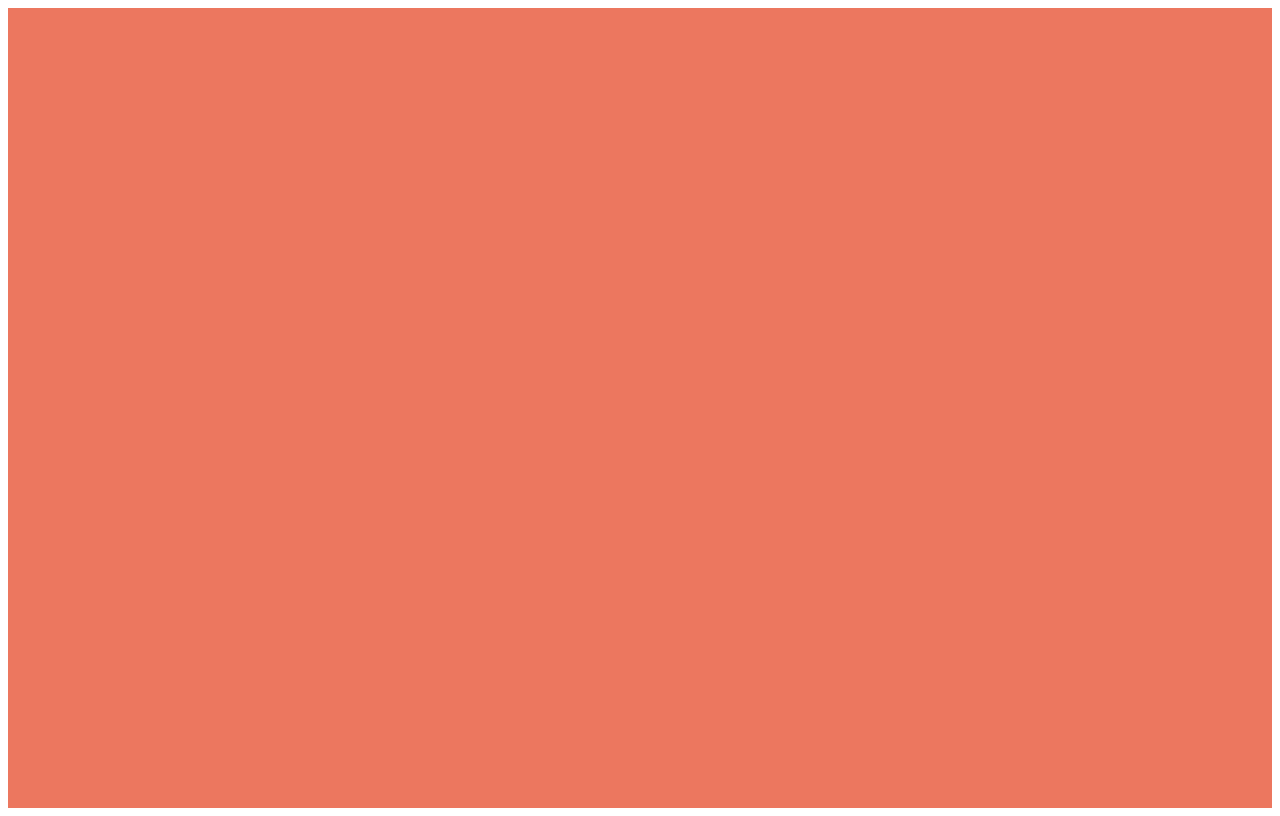
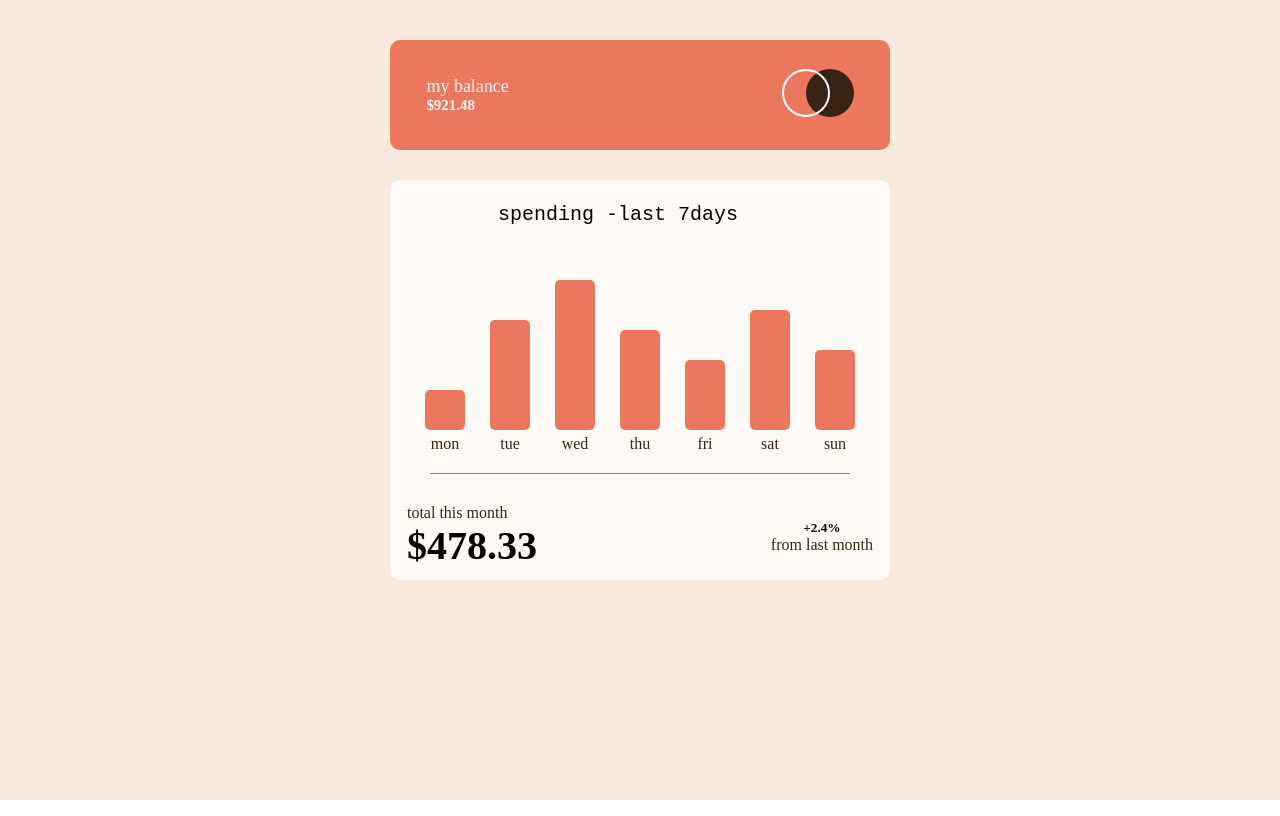
Before and after one commit to sandro663/--9, a plain HTML site: page index.html in a window 1280 px wide. Drawn offline with Linux system fonts and the light colour scheme.

Commit message:
finish project

```diff
--- a/index.html
+++ b/index.html
@@ -7,7 +7,102 @@
 
     <link rel="stylesheet" href="./styyles.css" />
   </head>
+
+  <style>
+    * {
+      padding: 0;
+      box-sizing: border-box;
+      margin: 0;
+    }
+  </style>
+
   <body>
-    <div class="background"></div>
+    <div class="background-div">
+      <div class="background-div-2">
+        <div class="div-1">
+          <div class="color-div">
+            <span>my balance</span>
+
+            <h5>$921.48</h5>
+          </div>
+
+          <div>
+            <svg
+              width="72"
+              height="48"
+              viewBox="0 0 72 48"
+              xmlns="http://www.w3.org/2000/svg"
+            >
+              <g fill="none" fill-rule="evenodd">
+                <circle fill="#382314" cx="48" cy="24" r="24" />
+                <circle stroke="#FFF" stroke-width="2" cx="24" cy="24" r="23" />
+              </g>
+            </svg>
+          </div>
+        </div>
+
+        <div class="body-box">
+          <pre style="color: black; font-size: 20px">
+
+         spending -last 7days</pre
+          >
+
+          <div class="chart-box">
+            <div class="chart-1">
+              <div class="bar"></div>
+              <div class="day">mon</div>
+            </div>
+
+            <div class="chart-2">
+              <div class="bar2"></div>
+              <div class="day">tue</div>
+            </div>
+
+            <div class="chart-3">
+              <div class="bar3"></div>
+              <div class="day">wed</div>
+            </div>
+
+            <div class="chart-4">
+              <div class="bar4"></div>
+              <div class="day">thu</div>
+            </div>
+
+            <div class="chart-5">
+              <div class="bar5"></div>
+              <div class="day">fri</div>
+            </div>
+
+            <div class="chart-6">
+              <div class="bar6"></div>
+              <div class="day">sat</div>
+            </div>
+
+            <div class="chart-7">
+              <div class="bar7"></div>
+              <div class="day">sun</div>
+            </div>
+          </div>
+
+          <hr style="align-self: center; width: 420px" />
+
+          <div class="last">
+            <div>
+              <span style="color: hsl(25, 47%, 15%)">total this month</span>
+
+              <h2 style="font-size: 40px; color: black">$478.33</h2>
+            </div>
+
+            <div
+              style="display: flex; align-items: center; flex-direction: column"
+            >
+              <h5 style="color: black">+2.4%</h5>
+
+              <span style="color: hsl(25, 47%, 15%)">from last month</span>
+            </div>
+          </div>
+        </div>
+      </div>
+    </div>
   </body>
 </html>
--- a/styyles.css
+++ b/styyles.css
@@ -1,6 +1,194 @@
-.background {
+.background-div {
   height: 100vh;
-  background-color: hsl(10, 79%, 65%);
+  background-color: hsl(27, 66%, 92%);
   display: flex;
   justify-content: center;
+  align-items: center;
 }
+
+.background-div-2 {
+  height: 90vh;
+  width: 90vh;
+  background-color: hsl(27, 66%, 92%);
+  display: flex;
+
+  gap: 30px;
+  flex-direction: column;
+  align-items: center;
+}
+
+.div-1 {
+  height: 110px;
+  width: 500px;
+  background-color: hsl(10, 79%, 65%);
+  border-radius: 10px;
+  display: flex;
+  align-items: center;
+  justify-content: space-around;
+  gap: 200px;
+}
+
+.color-div {
+  color: hsl(33, 100%, 98%);
+  font-size: large;
+}
+
+.body-box {
+  width: 500px;
+  height: 400px;
+  background-color: hsl(33, 100%, 98%);
+  display: flex;
+  flex-direction: column;
+  gap: 20px;
+  border-radius: 10px;
+}
+
+.chart-box {
+  width: 500px;
+  height: 300px;
+  background-color: hsl(33, 100%, 98%);
+  display: flex;
+  flex-direction: row;
+  justify-content: center;
+  align-items: end;
+  gap: 25px;
+}
+.day {
+  display: flex;
+  justify-content: center;
+  color: hsl(25, 47%, 15%);
+}
+.bar {
+  width: 40px;
+  height: 40px;
+  background-color: hsl(10, 79%, 65%);
+  border-radius: 5px;
+  transition: all;
+}
+.bar2 {
+  width: 40px;
+  height: 110px;
+  background-color: hsl(10, 79%, 65%);
+  border-radius: 5px;
+  transition: all;
+}
+
+.bar3 {
+  width: 40px;
+  height: 150px;
+  background-color: hsl(10, 79%, 65%);
+  border-radius: 5px;
+  transition: all;
+}
+.bar4 {
+  width: 40px;
+  height: 100px;
+  background-color: hsl(10, 79%, 65%);
+  border-radius: 5px;
+  transition: all;
+}
+.bar5 {
+  width: 40px;
+  height: 70px;
+  background-color: hsl(10, 79%, 65%);
+  border-radius: 5px;
+  transition: all;
+}
+.bar6 {
+  width: 40px;
+  height: 120px;
+  background-color: hsl(10, 79%, 65%);
+  border-radius: 5px;
+  transition: all;
+}
+.bar7 {
+  width: 40px;
+  height: 80px;
+  background-color: hsl(10, 79%, 65%);
+  border-radius: 5px;
+  transition: all;
+}
+
+.last {
+  width: 500px;
+  height: 125px;
+  background-color: hsl(33, 100%, 98%);
+  color: hsl(33, 100%, 98%);
+  display: flex;
+  align-items: center;
+  justify-content: space-around;
+  align-items: center;
+  gap: 200px;
+  border-end-start-radius: 10px;
+  border-end-end-radius: 10px;
+}
+.bar:hover {
+  background-color: hsl(186, 34%, 60%);
+}
+.bar2:hover {
+  background-color: hsl(186, 34%, 60%);
+}
+.bar3:hover {
+  background-color: hsl(186, 34%, 60%);
+}
+.bar4:hover {
+  background-color: hsl(186, 34%, 60%);
+}
+.bar5:hover {
+  background-color: hsl(186, 34%, 60%);
+}
+.bar6:hover {
+  background-color: hsl(186, 34%, 60%);
+}
+.bar7:hover {
+  background-color: hsl(186, 34%, 60%);
+}
+hr {
+  border: none;
+
+  background-color: hsl(28, 10%, 53%);
+  color: hsl(28, 10%, 53%);
+  height: 2px;
+}
+
+.chart-1 {
+  display: flex;
+  flex-direction: column;
+  gap: 5px;
+}
+
+.chart-2 {
+  display: flex;
+  flex-direction: column;
+  gap: 5px;
+}
+
+.chart-3 {
+  display: flex;
+  flex-direction: column;
+  gap: 5px;
+}
+
+.chart-4 {
+  display: flex;
+  flex-direction: column;
+  gap: 5px;
+}
+
+.chart-5 {
+  display: flex;
+  flex-direction: column;
+  gap: 5px;
+}
+
+.chart-6 {
+  display: flex;
+  flex-direction: column;
+  gap: 5px;
+}
+
+.chart-7 {
+  display: flex;
+  flex-direction: column;
+  gap: 5px;
+}
```
